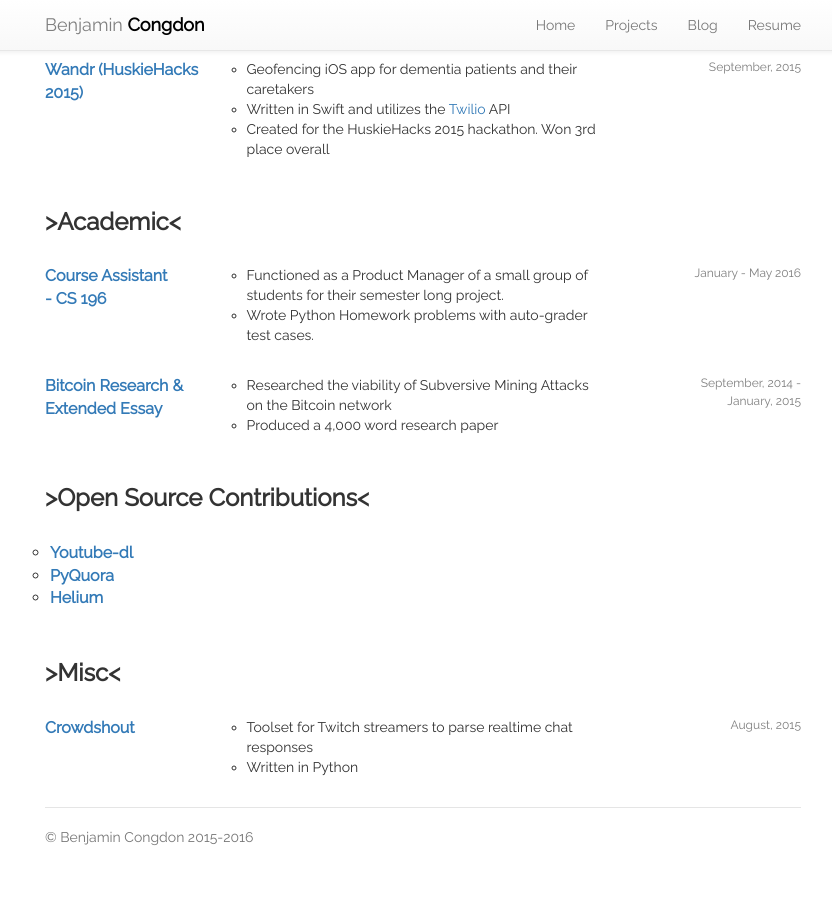
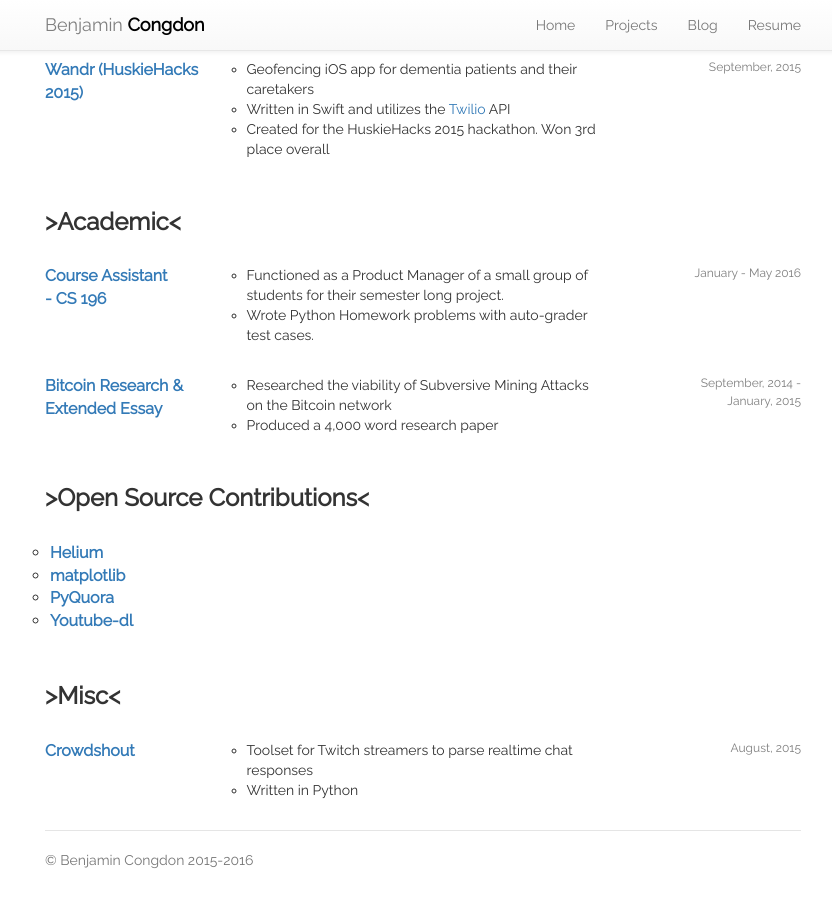
Before and after one commit to rhythmmec/bcongdon.github.io, a Jekyll site: the page built from projects.html, in a window 1280 px wide and 900 px high, scrolled down 1429 px. Shown: the whole window, without its empty margins (217-1049 px from the left). Built offline with Jekyll 4.4.1, drawn with Linux system fonts in a browser that asks for light colours; nearby versions of some CDN libraries; before the commit the page ends 2306 px from its top, so only the background shows below that.

Commit message:
Switch around contributions order, add matplotlib

```diff
--- a/projects.html
+++ b/projects.html
@@ -248,9 +248,10 @@ description: Benjamin Congdon's Projects
   <div class="row project">
       <div class="col-md-6 project-title">
       <ul class="project-bullet">
+        <li><a href="https://github.com/JadenGeller/Helium/commits/master?author=benjamincongdon">Helium</a></li>
+        <li><a href="https://github.com/matplotlib/matplotlib/commits/master?author=benjamincongdon">matplotlib</a></li>
+        <li><a href="https://github.com/csu/pyquora/commits/master?author=benjamincongdon">PyQuora</a></li>
         <li><a href="https://github.com/rg3/youtube-dl/commits/master?author=benjamincongdon">Youtube-dl</a></li>
-        <li><a href="https://github.com/csu/pyquora/commits/master?author=benjamincongdon">PyQuora</a></li>
-        <li><a href="https://github.com/JadenGeller/Helium">Helium</a></li>
       </ul>
     </div>
   </div>
```
